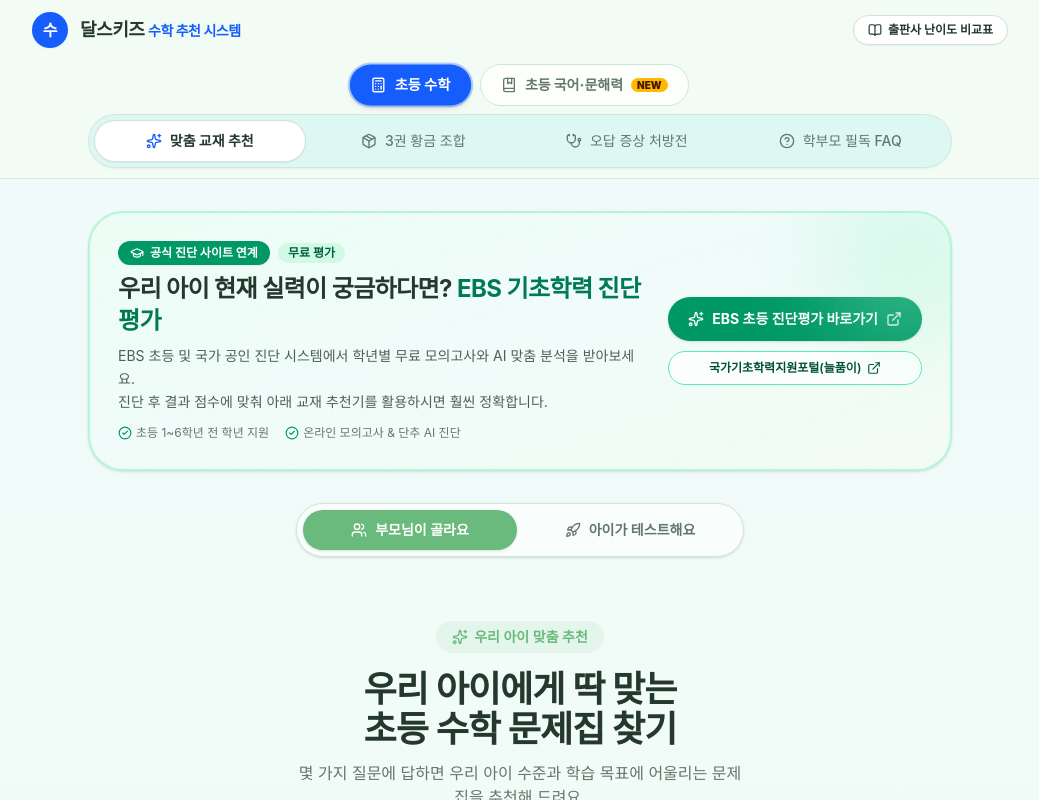
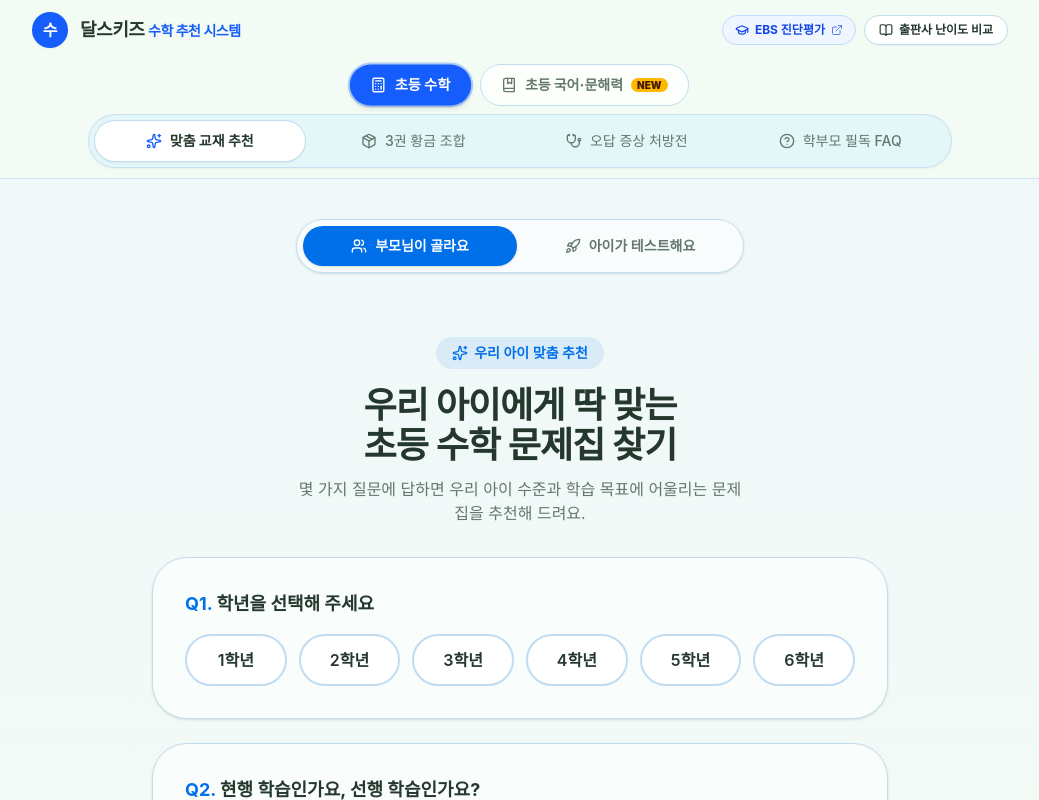
Before and after one commit to oooooo82mspark-oss/dals-kids, a Next.js app: page / in a window 1280 px wide. Shown: the top 800 px of the page, without its empty margins (120-1159 px from the left). Built offline with nearby package versions, Linux system fonts and the light colour scheme.

Commit message:
fix: 상단 헤더 진단평가 버튼 유지 및 본문 중복 배너 정리, 과목별 전체 페이지 테마 CSS 변수 주입

```diff
--- a/app/globals.css
+++ b/app/globals.css
@@ -161,3 +161,27 @@
     @apply bg-background text-foreground;
   }
 }
+
+/* 수학 테마: 청명한 블루/인디고 시스템 */
+.theme-math {
+  --primary: oklch(0.55 0.22 250);
+  --primary-foreground: oklch(0.99 0 0);
+  --secondary: oklch(0.93 0.05 240);
+  --secondary-foreground: oklch(0.3 0.12 250);
+  --accent: oklch(0.93 0.04 230);
+  --accent-foreground: oklch(0.28 0.1 250);
+  --ring: oklch(0.55 0.22 250);
+  --border: oklch(0.88 0.04 240);
+}
+
+/* 국어 테마: 싱그러운 에메랄드/세이지 시스템 */
+.theme-korean {
+  --primary: oklch(0.58 0.17 155);
+  --primary-foreground: oklch(0.99 0 0);
+  --secondary: oklch(0.94 0.05 155);
+  --secondary-foreground: oklch(0.28 0.1 155);
+  --accent: oklch(0.93 0.04 150);
+  --accent-foreground: oklch(0.28 0.09 155);
+  --ring: oklch(0.58 0.17 155);
+  --border: oklch(0.89 0.04 155);
+}
--- a/app/page.tsx
+++ b/app/page.tsx
@@ -102,8 +102,8 @@ export default function Page() {
     <main
       className={`min-h-screen pb-20 transition-colors duration-300 ${
         isMath
-          ? "bg-gradient-to-b from-sky-50/70 via-background to-background"
-          : "bg-gradient-to-b from-emerald-50/70 via-background to-background"
+          ? "theme-math bg-gradient-to-b from-blue-50/70 via-background to-background"
+          : "theme-korean bg-gradient-to-b from-emerald-50/70 via-background to-background"
       }`}
     >
       {/* 최상단 글로벌 헤더 & 유틸 바 */}
@@ -132,14 +132,32 @@ export default function Page() {
           </div>
 
           <div className="flex items-center gap-2">
-            {/* 출판사 난이도 비교 페이지 이동 */}
+            {/* 1. 상단 EBS 초등 진단평가 바로가기 링크 (유지!) */}
+            <a
+              href="https://primary.ebs.co.kr"
+              target="_blank"
+              rel="noopener noreferrer"
+              title="EBS 초등 기초학력 진단평가 바로가기"
+              className={`inline-flex items-center gap-1.5 rounded-full border px-3 py-1.5 text-xs font-bold transition-colors ${
+                isMath
+                  ? "border-blue-200 bg-blue-50 text-blue-700 hover:bg-blue-100"
+                  : "border-emerald-200 bg-emerald-50 text-emerald-800 hover:bg-emerald-100"
+              }`}
+            >
+              <GraduationCap className="h-3.5 w-3.5" aria-hidden />
+              <span>EBS 진단평가</span>
+              <ExternalLink className="h-3 w-3 opacity-70" aria-hidden />
+            </a>
+
+            {/* 2. 출판사 난이도 비교 페이지 이동 */}
             <Link
               href="/guide"
               title="출판사 간 난이도 비교표 및 교재 정리"
-              className="inline-flex items-center gap-1.5 rounded-full border border-border bg-card px-3.5 py-1.5 text-xs font-bold text-foreground shadow-xs transition-all hover:border-primary hover:bg-primary hover:text-primary-foreground"
+              className="inline-flex items-center gap-1.5 rounded-full border border-border bg-card px-3 py-1.5 text-xs font-bold text-foreground shadow-xs transition-all hover:border-primary hover:bg-primary hover:text-primary-foreground sm:px-3.5"
             >
               <BookOpen className="h-3.5 w-3.5" aria-hidden />
-              <span>출판사 난이도 비교표</span>
+              <span className="hidden sm:inline">출판사 난이도 비교</span>
+              <span className="sm:hidden">난이도표</span>
             </Link>
           </div>
         </div>
@@ -232,7 +250,7 @@ export default function Page() {
           <>
             {activeTab === "recommend" && (
               <div className="animate-in fade-in-50 duration-200">
-                <DiagnosticBanner />
+                {/* 상단 헤더에 진단평가 버튼이 있으므로 중복 배너는 제거하고 본문 추천기에 집중 */}
                 <RecommenderShell />
               </div>
             )}
@@ -253,6 +271,7 @@ export default function Page() {
             )}
           </>
         )}
+
 
         {/* ===================== [국어 과목 컨텐츠] ===================== */}
         {subject === "korean" && (
```
